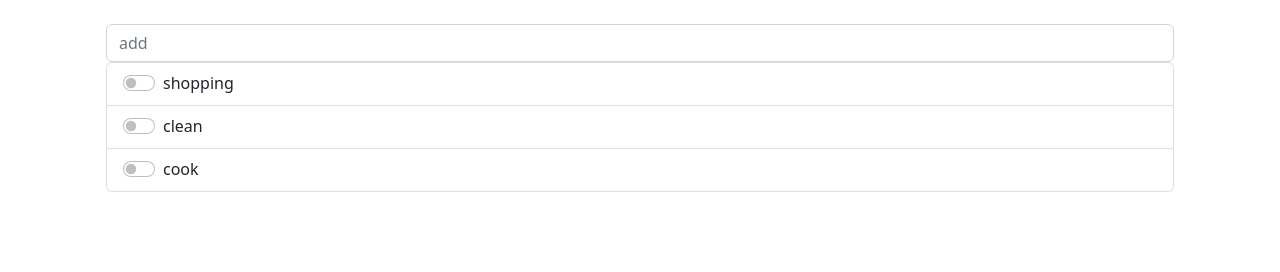
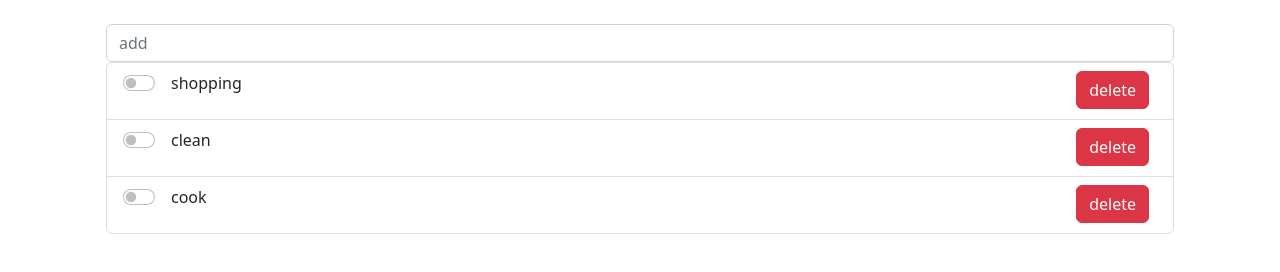
Before and after one commit to HelgaToshkollari/vue-todolist, a plain HTML site: page index.html in a window 1280 px wide. Drawn offline with nearby package versions, Linux system fonts and the light colour scheme.

Commit message:
adds delete btn on html

```diff
--- a/index.html
+++ b/index.html
@@ -19,12 +19,23 @@
                     <div class="list-group ">
                         <div class="list-group-item"
                         v-for="task in tasksList">
-                        <label class="form-check form-switch">
-                            <input class="form-check-input" type="checkbox" role="switch" v-model="task.done" >
-                            {{task.text}}
+                            <label class="form-check form-switch  ">
+                                <input class="form-check-input" type="checkbox" role="switch" v-model="task.done" >
+                                <div class="d-flex px-2 justify-content-between">
 
-                        </label>
+                                    <div :class="{'text-decoration-line-through' : task.done }" class="">
+                                        {{task.text}}
 
+                                    </div>
+                                    <div class="">
+                                        <button class="btn btn-danger ">
+                                            delete
+                                        </button>
+                                    </div>
+
+
+                                </div>
+                            </label>
                         </div>
 
                     </div>
```
